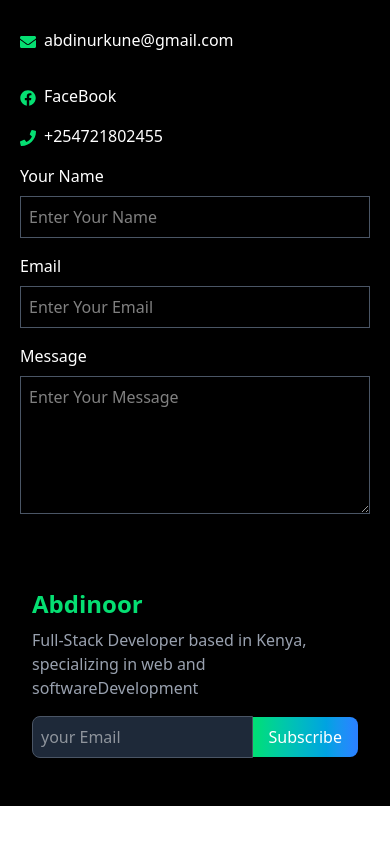
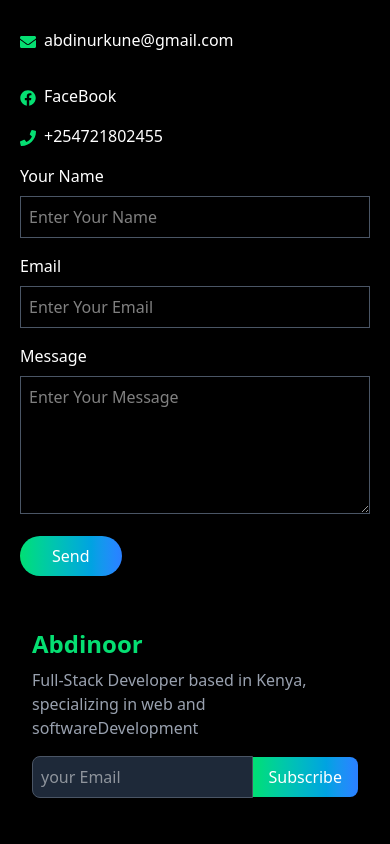
Before and after one commit to abdinoor824/my-portfolio-1, a React (Vite) app: page / in a window 390 px wide. Shown: the part 4472-5316 px from the top of the page. Before the commit the page ends 5278 px from the top, so only its background shows below. Built offline with nearby package versions, Linux system fonts and the light colour scheme.

Commit message:
added submit button

```diff
--- a/src/components/Contact.jsx
+++ b/src/components/Contact.jsx
@@ -96,7 +96,7 @@
                     placeholder="Enter Your Message"
                   />
                 </div>
-                <button className="bg-gradient-to-r from-green-400 to-blue-500 text-white hidden md:inline transform transition-transform duration-300 hover:scale-105 px-8 py-2 rounded-full">
+                <button className="bg-gradient-to-r from-green-400 to-blue-500 text-white  md:inline transform transition-transform duration-300 hover:scale-105 px-8 py-2 rounded-full">
                   Send
                 </button>
               </form>
```
